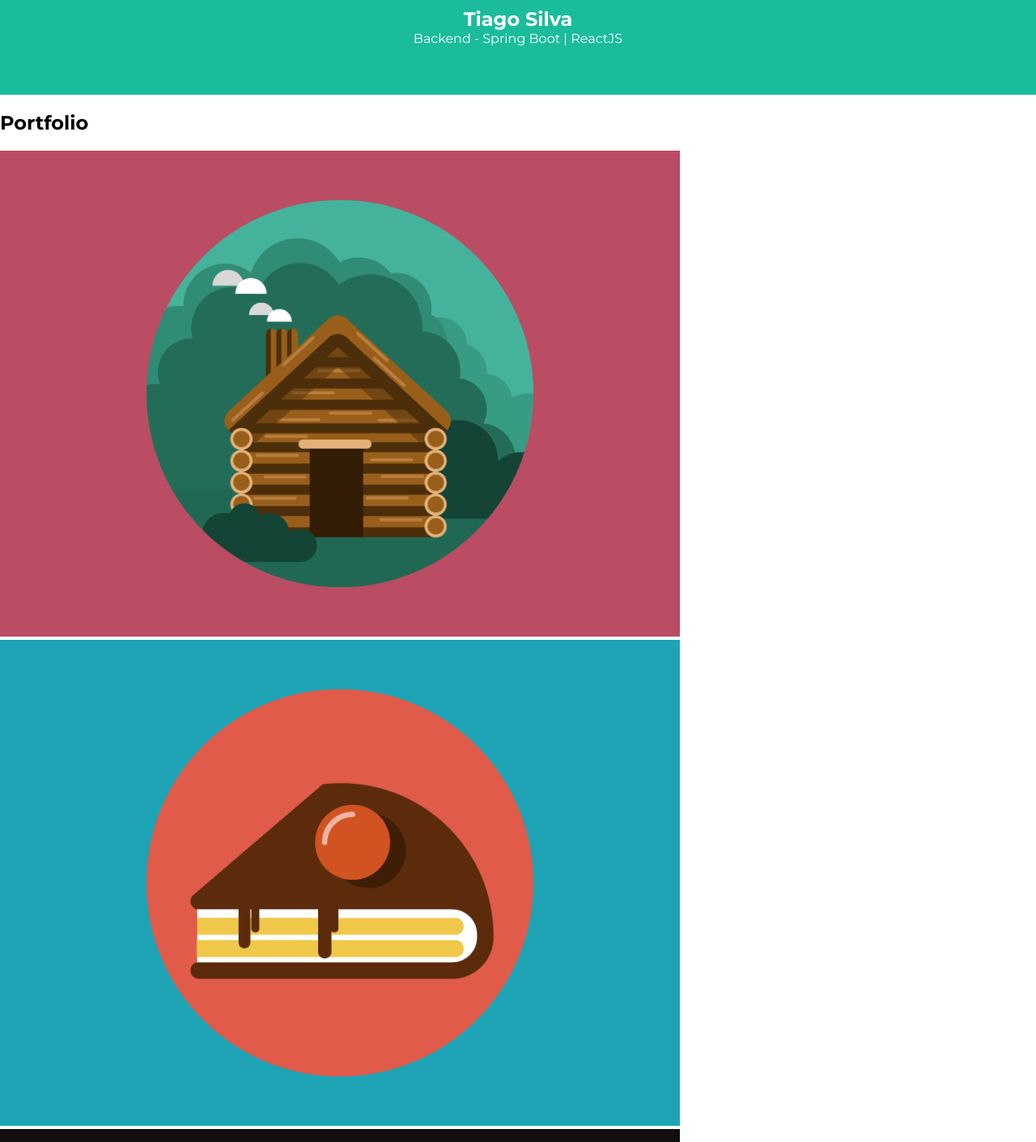
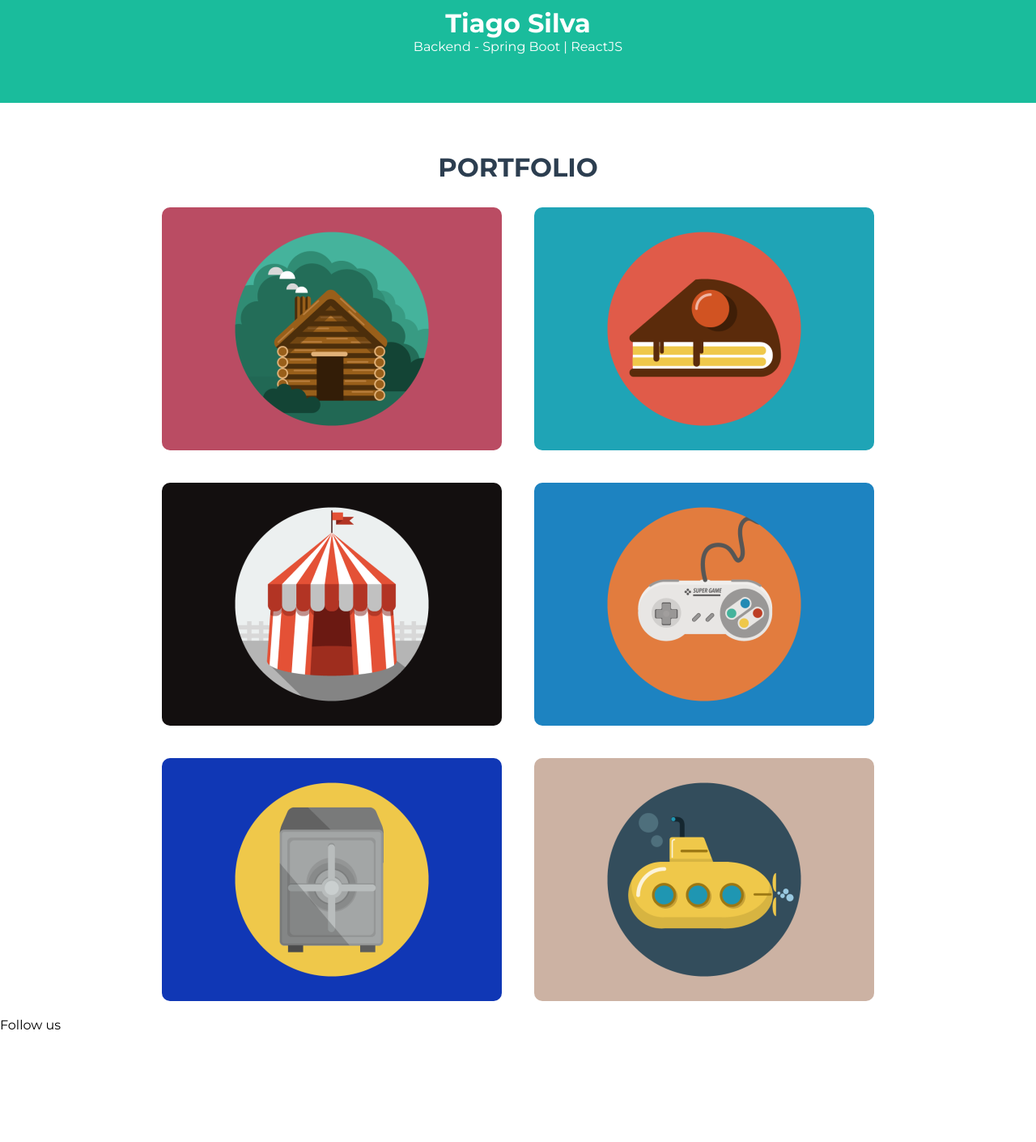
Before and after one commit to Tssa301/profile_project, a plain HTML site: page index.html in a window 1280 px wide. Shown: the part 340-1750 px from the top of the page at 81% size. Drawn offline with Linux system fonts and the light colour scheme.

Commit message:
Portfolio section style

```diff
--- a/css/styles.css
+++ b/css/styles.css
@@ -13,6 +13,7 @@ body {
 .nav-container {
   height: 100px;
   width: 100%;
+  position: fixed;
   background-color: #2c3e50;
   padding: 20px;
 }
@@ -54,7 +55,7 @@ body {
 .profile-container {
   background-color: #1abc9c;
   color: #fff;
-  padding: 60px 0;
+  padding: 160px 0 60px 0;
   display: flex;
   flex-direction: column;
   align-items: center;
@@ -66,8 +67,38 @@ body {
 
 .profile-title {
   margin: 35px 0 0 0;
+  font-size: 2rem;
 }
 
 .profile-description {
   margin: 0;
+  font-size: 1rem;
 }
+
+#portfolio {
+  width: 100%;
+  max-width: 960px;
+  margin: 0 auto;
+}
+
+.portfolio-title {
+  color: #2c3e50;
+  font-size: 2rem;
+  text-transform: uppercase;
+  text-align: center;
+  margin: 60px 0 10px 0;
+}
+
+.portfolio-container {
+  display: flex;
+  justify-content: center;
+  flex-wrap: wrap;
+}
+
+.portfolio-item {
+  width: calc(100% - 40px);
+  max-width: 420px;
+  border-radius: 10px;
+  cursor: pointer;
+  margin: 20px;
+}
--- a/index.html
+++ b/index.html
@@ -18,7 +18,7 @@
       <nav class="nav-main">
         <a class="nav-brand" href="#">Jr. Java Developer</a>
         <ul class="menu-items">
-          <li><a href="#">Portfolio</a></li>
+          <li><a href="#portfolio">Portfolio</a></li>
           <li><a href="#">About</a></li>
           <li>
             <a href="https://github.com/Tssa301" target="_blank">Contact</a>
@@ -35,15 +35,39 @@
         <p class="profile-description">Backend - Spring Boot | ReactJS</p>
       </section>
 
-      <section>
-        <h2>Portfolio</h2>
-        <div>
-          <img src="/img/portfolio1.png" alt="Portfolio 1" />
-          <img src="/img/portfolio2.png" alt="Portfolio 2" />
-          <img src="/img/portfolio3.png" alt="Portfolio 3" />
-          <img src="/img/portfolio4.png" alt="Portfolio 4" />
-          <img src="/img/portfolio5.png" alt="Portfolio 5" />
-          <img src="/img/portfolio6.png" alt="Portfolio 6" />
+      <section id="portfolio">
+        <h2 class="portfolio-title">Portfolio</h2>
+        <div class="portfolio-container">
+          <img
+            class="portfolio-item"
+            src="/img/portfolio1.png"
+            alt="Portfolio 1"
+          />
+          <img
+            class="portfolio-item"
+            src="/img/portfolio2.png"
+            alt="Portfolio 2"
+          />
+          <img
+            class="portfolio-item"
+            src="/img/portfolio3.png"
+            alt="Portfolio 3"
+          />
+          <img
+            class="portfolio-item"
+            src="/img/portfolio4.png"
+            alt="Portfolio 4"
+          />
+          <img
+            class="portfolio-item"
+            src="/img/portfolio5.png"
+            alt="Portfolio 5"
+          />
+          <img
+            class="portfolio-item"
+            src="/img/portfolio6.png"
+            alt="Portfolio 6"
+          />
         </div>
       </section>
     </main>
```
